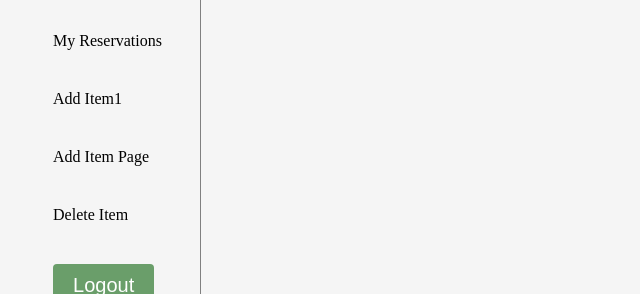
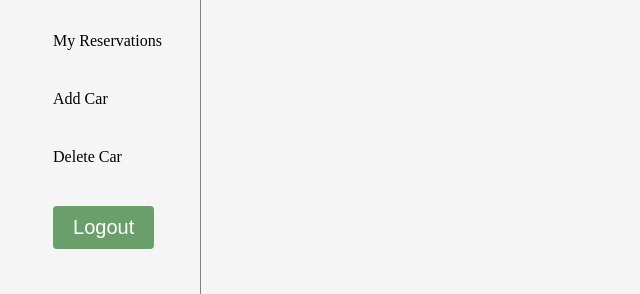
Before and after one commit to BHObserver/Rent-a-Car, a React (Create React App) app: page /profile in a window 1280 px wide. Shown: the part 384-678 px from the top of the page, without its empty margins (0-640 px from the left). Built offline with nearby package versions, Linux system fonts and the light colour scheme; no server answers; sample sign-in values are in the browser's storage.

Commit message:
Update Sidebar.js

```diff
--- a/src/components/navigation/Sidebar.js
+++ b/src/components/navigation/Sidebar.js
@@ -25,19 +25,15 @@ const Sidebar = () => (
             My Reservations
           </NavLink>
         </li>
-        <li>
-          <NavLink to="/add-item1" className="nav-link" activeClassName="active">
-            Add Item1
-          </NavLink>
-        </li>
+
         <li>
           <NavLink to="/add-item" className="nav-link" activeClassName="active">
-            Add Item Page
+            Add Car
           </NavLink>
         </li>
         <li>
           <NavLink to="/delete-item" className="nav-link" activeClassName="active">
-            Delete Item
+            Delete Car
           </NavLink>
         </li>
         <li>
```
